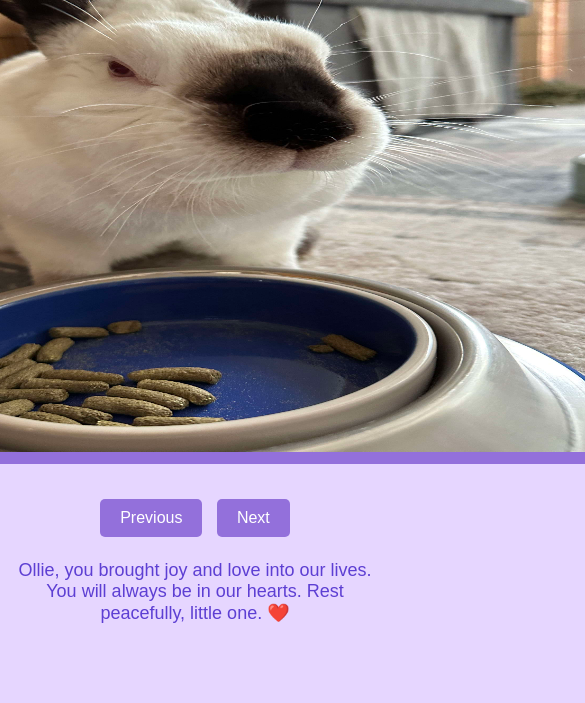
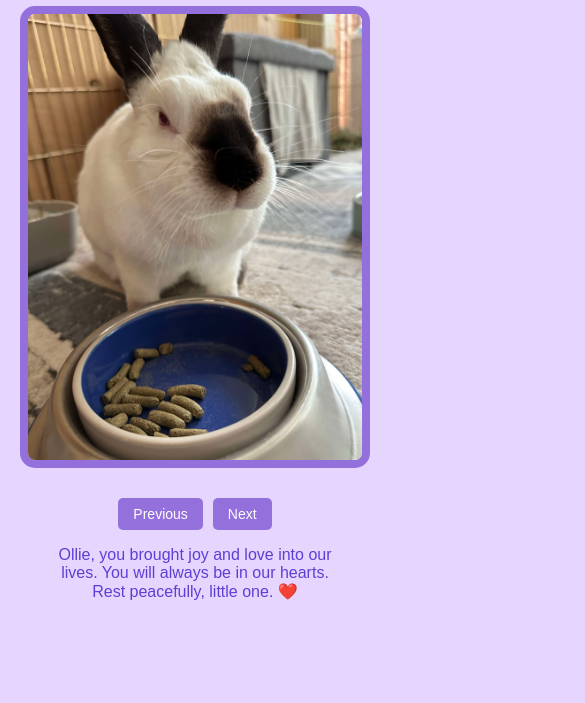
Before and after one commit to dhruba-das/Ollie_Memorial, a website: page index.html in a window 390 px wide. Shown: the part 197-900 px from the top of the page, 585 px wide, since content can reach past the window. Before the commit the page ends 860 px from the top, so only its background shows below. Drawn offline with Linux system fonts and the light colour scheme.

Commit message:
Mobile_edition
Mobile_edition

```diff
--- a/index.html
+++ b/index.html
@@ -15,11 +15,13 @@
             font-family: Arial, sans-serif;
             text-align: center;
             color: #5D3FD3;
+            padding: 20px;
         }
         .slideshow-container {
             position: relative;
-            width: 800px;
-            height: 500px;
+            width: 80%;
+            max-width: 800px;
+            height: auto;
             border: 12px solid #9370DB;
             border-radius: 15px;
             overflow: hidden;
@@ -27,19 +29,21 @@
         }
         .slides {
             width: 100%;
-            height: 100%;
+            height: auto;
+            max-height: 500px;
             display: none;
         }
         .message {
             font-size: 18px;
-            max-width: 500px;
+            max-width: 90%;
         }
         .buttons {
             margin-top: 10px;
+            display: flex;
+            gap: 10px;
         }
         .buttons button {
             padding: 10px 20px;
-            margin: 5px;
             font-size: 16px;
             background-color: #9370DB;
             color: white;
@@ -47,10 +51,23 @@
             cursor: pointer;
             border-radius: 5px;
         }
+        @media (max-width: 600px) {
+            .slideshow-container {
+                width: 100%;
+                border: 8px solid #9370DB;
+            }
+            .buttons button {
+                padding: 8px 15px;
+                font-size: 14px;
+            }
+            .message {
+                font-size: 16px;
+            }
+        }
     </style>
 </head>
 <body>
-<h1>In Loving Memory of Oliver</h1>
+<h1>In Loving Memory of Ollie</h1>
 <div class="slideshow-container" id="slideshow"></div>
 <div class="buttons">
     <button onclick="prevSlide()">Previous</button>
```
